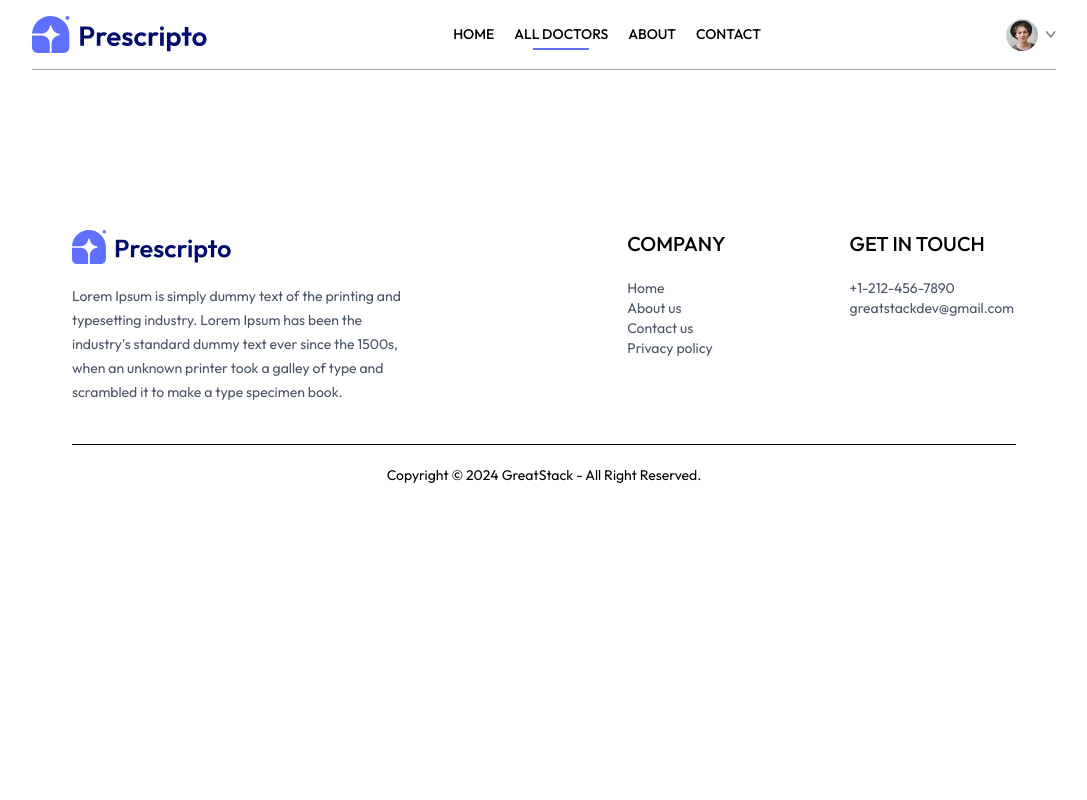
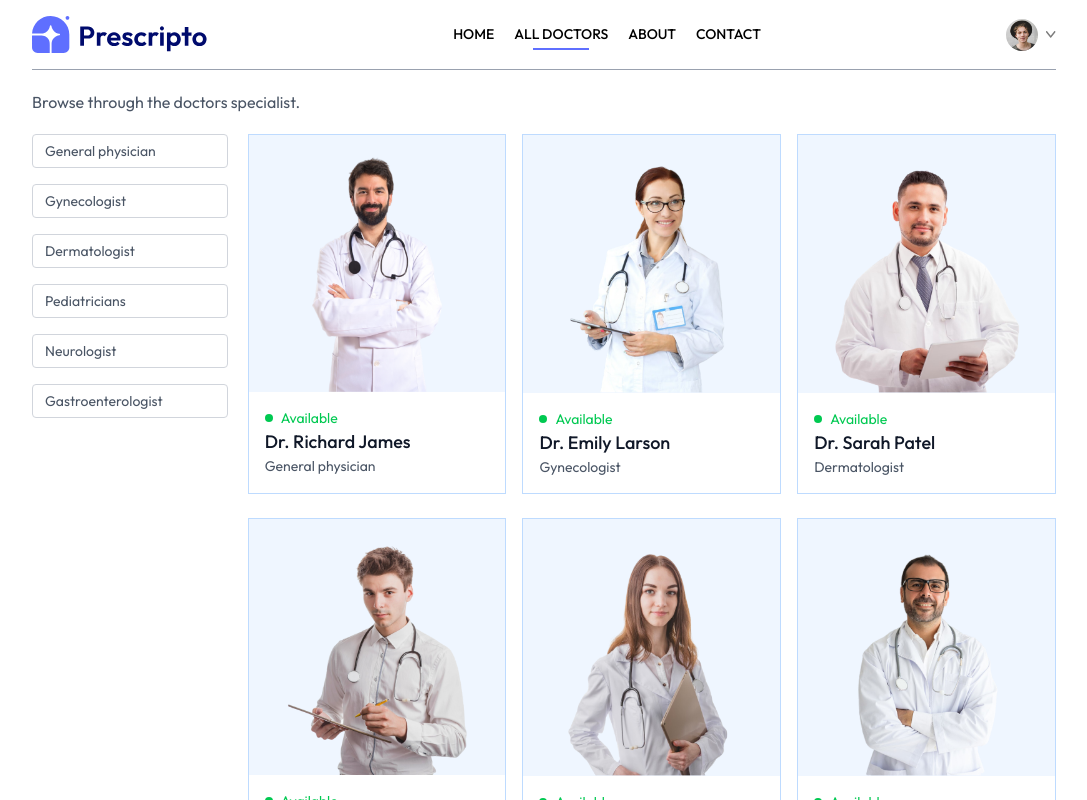
Before and after one commit to IshwarP32/MediQueue, a React (Vite) app in the folder frontend/: page /doctors in a window 1280 px wide. Shown: the top 800 px of the page, without its empty margins (96-1183 px from the left). Built offline with nearby package versions, Linux system fonts and the light colour scheme.

Commit message:
completed doctors and appointment page

```diff
--- a/frontend/src/components/Navbar.jsx
+++ b/frontend/src/components/Navbar.jsx
@@ -8,8 +8,13 @@ const Navbar = () => {
   const [showMenu, setShowMenu] = useState(false);
   const [token, setToken] = useState(true);
   return (
-    <div className="flex items-center justify-between text-sm py-4 mb-0.5 border-b border-b-gray-400">
-      <img className="w-44 cursor-pointer" src={assets.logo} alt="" />
+    <div className="flex items-center justify-between text-sm py-4 mb-5 border-b border-b-gray-400">
+      <img
+        onClick={() => navigate("/")}
+        className="w-44 cursor-pointer"
+        src={assets.logo}
+        alt=""
+      />
 
       <ul className="hidden md:flex items-start gap-5 font-medium">
         <NavLink to={"/"}>
--- a/frontend/src/context/AppContext.jsx
+++ b/frontend/src/context/AppContext.jsx
@@ -4,8 +4,10 @@ import { doctors } from "../assets/assets";
 export const AppContext = createContext();
 
 const AppContextProvider = (props) => {
+  const currencySymbol = "$";
   const value = {
     doctors,
+    currencySymbol,
   };
 
   return (
--- a/frontend/src/pages/Appointment.jsx
+++ b/frontend/src/pages/Appointment.jsx
@@ -1,10 +1,70 @@
-import React from "react";
+import React, { useContext, useEffect, useState } from "react";
+import { useParams } from "react-router-dom";
+import { AppContext } from "../context/AppContext";
+import { assets } from "../assets/assets";
 
 const Appointment = () => {
+  const { docId } = useParams();
+  const { doctors, currencySymbol } = useContext(AppContext);
+  const [docInfo, setDocInfo] = useState(null);
+
+  const fetchDocInfo = async () => {
+    const docInfo = doctors.find((doc) => doc._id === docId);
+    setDocInfo(docInfo);
+    console.log(docInfo);
+  };
+
+  useEffect(() => {
+    fetchDocInfo();
+  }, [doctors, docId]);
+
   return (
-    <div>
-      <h1>Appointment Page</h1>
-    </div>
+    docInfo && (
+      <div>
+        {/* {----Doctors details----} */}
+        <div className="flex flex-col sm:flex-row gap-4 ">
+          <div>
+            <img
+              className="bg-[var(--primary)] w-full sm:max-w-72 rounded-lg"
+              src={docInfo.image}
+              alt=""
+            />
+          </div>
+
+          <div className="flex-1 border border-gray-400 rounded-lg p-8 py-7 bg-white mx-2 sm:mx-0 mt-[-80px] sm:mt-0">
+            {/* {----Doc info:name degree experience} */}
+            <p className="flex items-center gap-2 text-2xl font-medium text-gray-900  ">
+              {docInfo.name}{" "}
+              <img className="w-5" src={assets.verified_icon} alt="" />
+            </p>
+            <div className="flex items-center gap-2 text-sm mt-1 text-gray-600">
+              <p>
+                {docInfo.degree} - {docInfo.speciality}
+              </p>
+              <button className="py-0.5 px-2 border text-xs rounded-full ">
+                {docInfo.experience}
+              </button>
+            </div>
+            {/* {----doctor about-------} */}
+            <div>
+              <p className="flex items-center gap-1 text-sm font-medium text-gray-900 mt-3 ">
+                About <img src={assets.info_icon} alt="" />
+              </p>
+              <p className="text-sm text-gray-500 max-w-[700px] mt-1 ">
+                {docInfo.about}
+              </p>
+            </div>
+            <p className="text-gray-500 font-medium mt-4 ">
+              Appointment fee:{" "}
+              <span className="text-gray-600">
+                {currencySymbol}
+                {docInfo.fees}
+              </span>
+            </p>
+          </div>
+        </div>
+      </div>
+    )
   );
 };
 
--- a/frontend/src/pages/Doctors.jsx
+++ b/frontend/src/pages/Doctors.jsx
@@ -1,7 +1,131 @@
-import React from "react";
+import React, { useContext, useEffect, useState } from "react";
+import { useNavigate, useParams } from "react-router-dom";
+import { AppContext } from "../context/AppContext";
 
 const Doctors = () => {
-  return <div></div>;
+  const { speciality } = useParams();
+  const [filterDoc, setFilterDoc] = useState([]);
+  const { doctors } = useContext(AppContext);
+  const navigate = useNavigate();
+
+  const applyFilter = () => {
+    if (speciality) {
+      setFilterDoc(doctors.filter((doc) => doc.speciality === speciality));
+    } else {
+      setFilterDoc(doctors);
+    }
+  };
+
+  useEffect(() => {
+    applyFilter();
+  }, [doctors, speciality]);
+
+  return (
+    <div>
+      <p className="text-gray-600">Browse through the doctors specialist.</p>
+      <div className="flex flex-col sm:flex-row items-start gap-5 mt-5">
+        <div className="flex flex-col gap-4 text-sm text-gray-600">
+          <p
+            onClick={() =>
+              speciality === "General physician"
+                ? navigate("/doctors")
+                : navigate("/doctors/General physician")
+            }
+            className={`w-[94vw] sm:w-auto pl-3 py-1.5 pr-16 border border-gray-300 rounded transition-all cursor-pointer ${
+              speciality === "General physician"
+                ? "bg-indigo-100 text-black"
+                : ""
+            }`}
+          >
+            General physician
+          </p>
+          <p
+            onClick={() =>
+              speciality === "Gynecologist"
+                ? navigate("/doctors")
+                : navigate("/doctors/Gynecologist")
+            }
+            className={`w-[94vw] sm:w-auto pl-3 py-1.5 pr-16 border border-gray-300 rounded transition-all cursor-pointer ${
+              speciality === "Gynecologist" ? "bg-indigo-100 text-black" : ""
+            }`}
+          >
+            Gynecologist
+          </p>
+          <p
+            onClick={() =>
+              speciality === "Dermatologist"
+                ? navigate("/doctors")
+                : navigate("/doctors/Dermatologist")
+            }
+            className={`w-[94vw] sm:w-auto pl-3 py-1.5 pr-16 border border-gray-300 rounded transition-all cursor-pointer ${
+              speciality === "Dermatologist" ? "bg-indigo-100 text-black" : ""
+            }`}
+          >
+            Dermatologist
+          </p>
+          <p
+            onClick={() =>
+              speciality === "Pediatricians"
+                ? navigate("/doctors")
+                : navigate("/doctors/Pediatricians")
+            }
+            className={`w-[94vw] sm:w-auto pl-3 py-1.5 pr-16 border border-gray-300 rounded transition-all cursor-pointer ${
+              speciality === "Pediatricians" ? "bg-indigo-100 text-black" : ""
+            }`}
+          >
+            Pediatricians
+          </p>
+          <p
+            onClick={() =>
+              speciality === "Neurologist"
+                ? navigate("/doctors")
+                : navigate("/doctors/Neurologist")
+            }
+            className={`w-[94vw] sm:w-auto pl-3 py-1.5 pr-16 border border-gray-300 rounded transition-all cursor-pointer ${
+              speciality === "Neurologist" ? "bg-indigo-100 text-black" : ""
+            }`}
+          >
+            Neurologist
+          </p>
+          <p
+            onClick={() =>
+              speciality === "Gastroenterologist"
+                ? navigate("/doctors")
+                : navigate("/doctors/Gastroenterologist")
+            }
+            className={`w-[94vw] sm:w-auto pl-3 py-1.5 pr-16 border border-gray-300 rounded transition-all cursor-pointer ${
+              speciality === "Gastroenterologist"
+                ? "bg-indigo-100 text-black"
+                : ""
+            }`}
+          >
+            Gastroenterologist
+          </p>
+        </div>
+        <div className="w-full grid grid-cols-auto gap-4 gap-y-6 ">
+          {filterDoc.map((item, index) => (
+            <div
+              onClick={() => navigate(`/appointment/${item._id}`)}
+              className="border border-blue-200 rounded-x1 overflow-hidden cursor-pointer hover:translate-y-[-10px] transition-all duration-500"
+              key={index}
+            >
+              <img className="bg-blue-50" src={item.image} alt="" />
+              <div className="p-4">
+                <div className="flex items-center gap-2 text-sm text-center text-green-500">
+                  <p className="w-2 h-2 bg-green-500 rounded-full"></p>
+                  <p>Available</p>
+                </div>
+                <p className="text-gray-900 text-lg font-medium ">
+                  {item.name}
+                </p>
+                <p className="text-gray-600 text-sm ">{item.speciality}</p>
+              </div>
+            </div>
+          ))}
+        </div>
+      </div>
+    </div>
+  );
 };
 
 export default Doctors;
```
